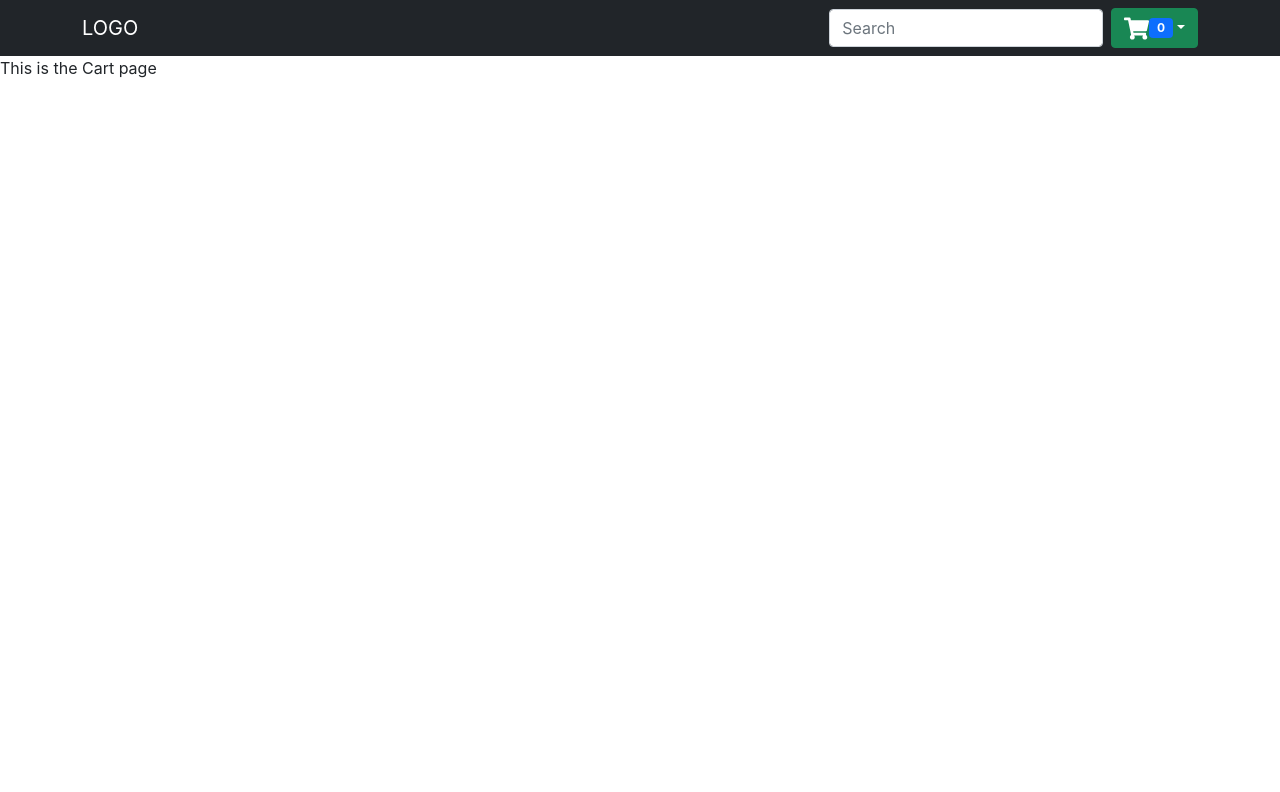
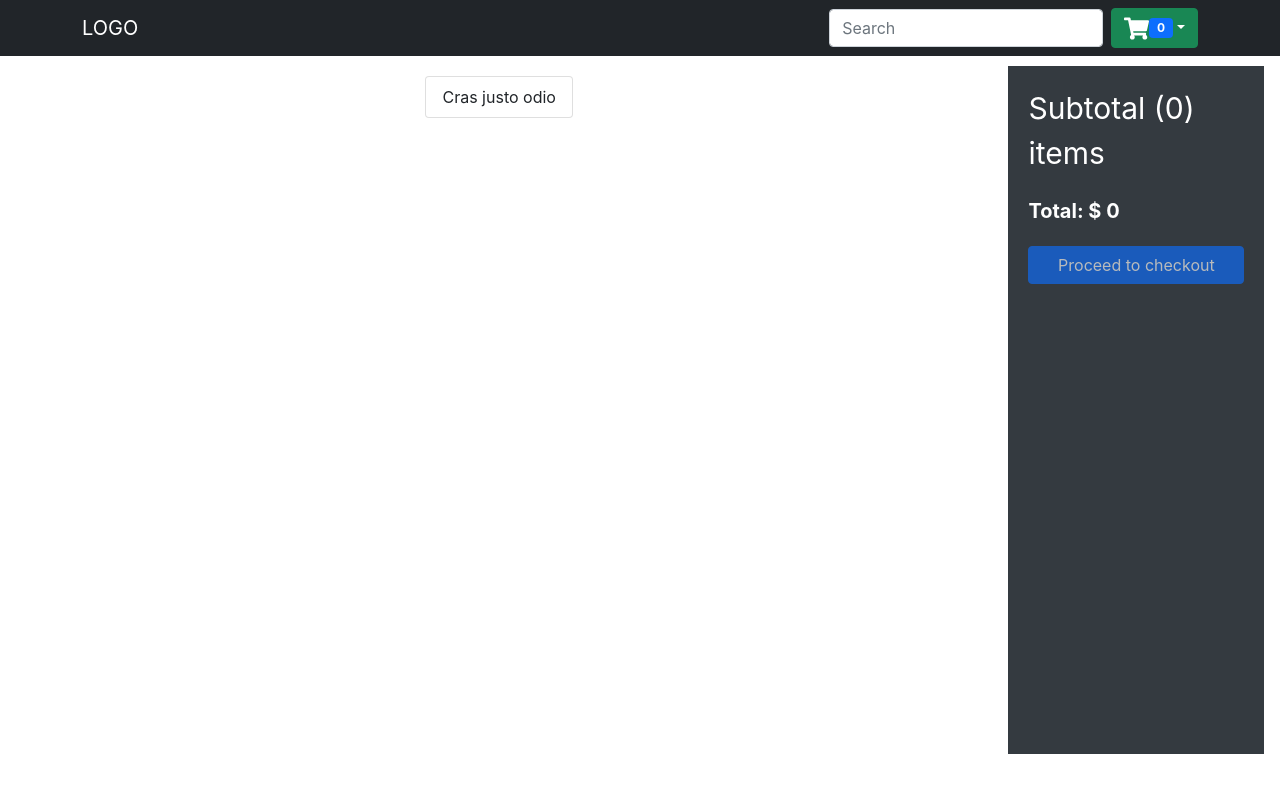
Before and after one commit to dansantander/contextapishop, a React (Create React App) app: page /cart in a window 1280 px wide. Shown: the top 792 px of the page. Built offline with nearby package versions, Linux system fonts and the light colour scheme.

Commit message:
chore: add total amount in cart

```diff
--- a/src/components/Cart.js
+++ b/src/components/Cart.js
@@ -1,11 +1,38 @@
-import React from 'react'
+import React, { useEffect, useState } from "react";
+import { Button, ListGroup } from "react-bootstrap";
+import { CartState } from "../context/Context";
 
 const Cart = () => {
+  const {
+    state: { cart },
+    dispatch,
+  } = CartState();
+
+  const [total, setTotal] = useState();
+
+  useEffect(() => {
+    setTotal(cart.reduce((acc, curr) =>  acc + Number(curr.price)*curr.qty, 0))
+  }, [cart])
+
   return (
-    <div>
-      This is the Cart page
+    <div className="home">
+      <div className="productContainer">
+        <ListGroup>
+          {cart.map((p) => (
+            <span>{p.name}</span>
+          ))}
+          <ListGroup.Item>Cras justo odio</ListGroup.Item>
+        </ListGroup>
+      </div>
+      <div className="filterContainer summary">
+        <span className="title">Subtotal ({cart.length}) items</span>
+        <span style={{ fontWeight: 700, fontSize: 20 }}>Total: $ {total}</span>
+        <Button type="button" disabled={cart.length === 0}>
+          Proceed to checkout
+        </Button>
+      </div>
     </div>
-  )
-}
+  );
+};
 
-export default Cart
+export default Cart;
--- a/src/index.scss
+++ b/src/index.scss
@@ -46,6 +46,10 @@ a {
   padding-bottom: 20px;
 }
 
+.title {
+  font-size: 30px;
+}
+
 .product {
   width: 30%;
   margin: 1rem;
```
Also changed, not shown: src/components/Header.js (+35 -28 lines).
